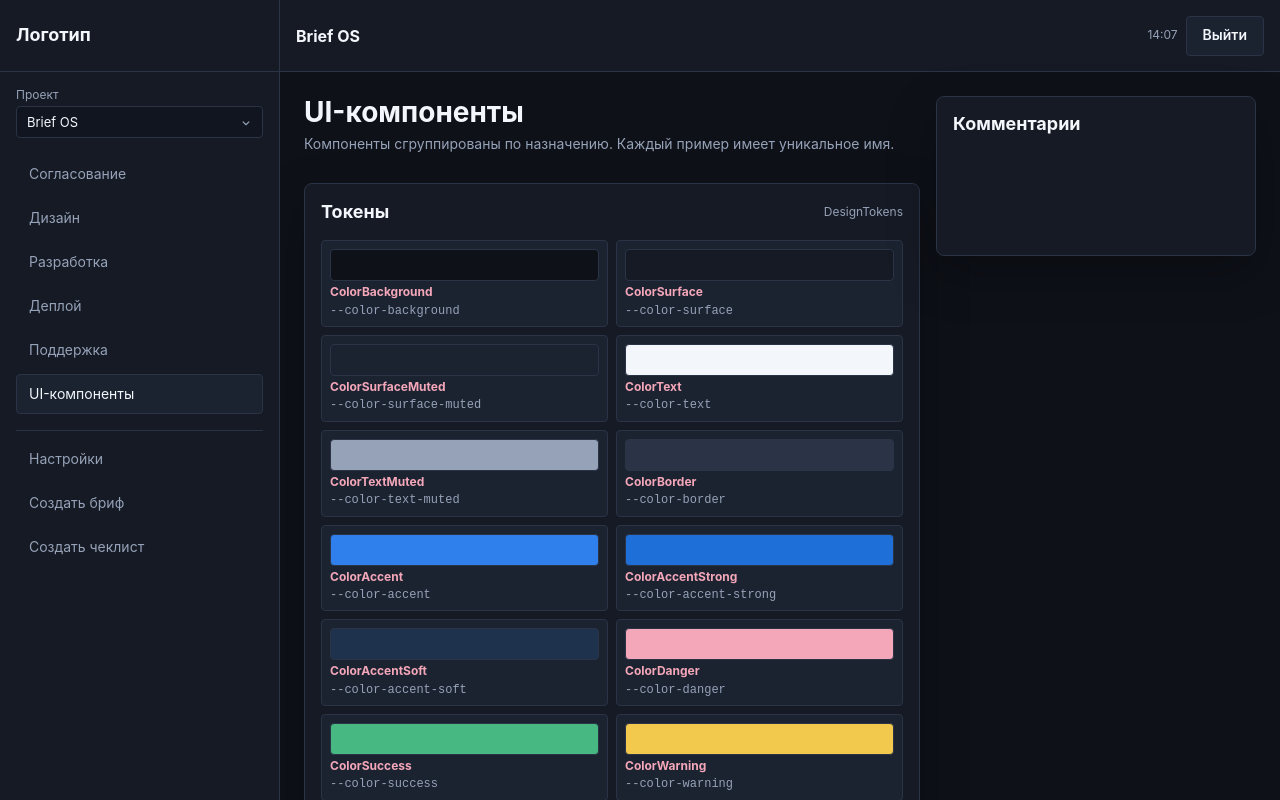
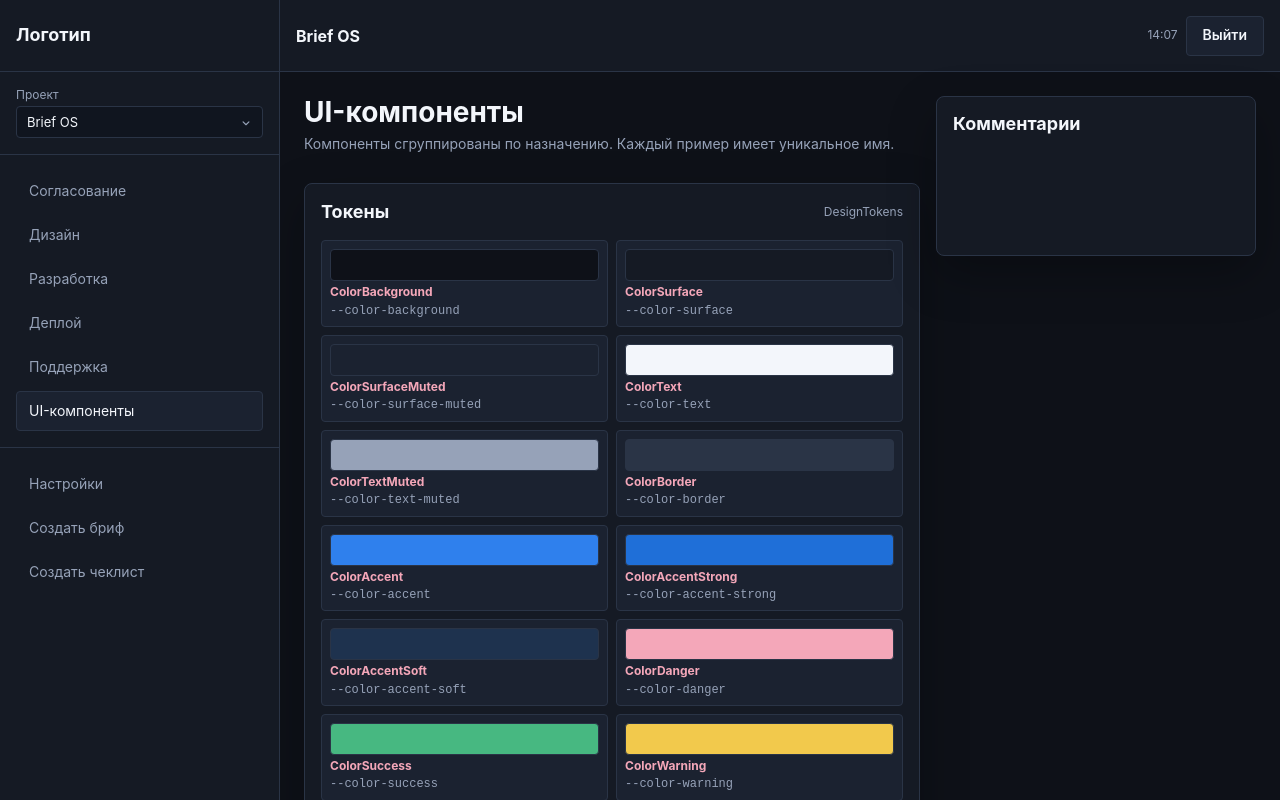
Before and after one commit to YuriyBevov/briefing-app, a Nuxt app: page /ui-components in a window 1280 px wide. Shown: the top 800 px of the page. Built offline with nearby package versions, Linux system fonts and the light colour scheme.

Commit message:
Separate project switcher section

```diff
--- a/app/assets/styles/components/_sidebar.scss
+++ b/app/assets/styles/components/_sidebar.scss
@@ -13,17 +13,21 @@
 
   &__content {
     display: grid;
-    gap: var(--space-md);
     align-content: start;
+  }
+
+  &__project {
     padding: var(--space-md);
+    border-bottom: 1px solid var(--color-border);
   }
 
   &__nav {
     min-width: 0;
+    padding: var(--space-md);
   }
 
   &__nav--bottom {
-    padding-top: var(--space-sm);
+    padding-top: var(--space-md);
     border-top: 1px solid var(--color-border);
   }
 
--- a/app/components/Sidebar.vue
+++ b/app/components/Sidebar.vue
@@ -32,7 +32,9 @@ const handleBottomAction = (action: (typeof bottomMenu)[number]['action']) => {
     </div>
 
     <div class="sidebar__content">
-      <ProjectSwitcher />
+      <div class="sidebar__project">
+        <ProjectSwitcher />
+      </div>
 
       <nav class="sidebar__nav" aria-label="Основное меню">
         <ul class="sidebar__list">
--- a/app/pages/ui-components.vue
+++ b/app/pages/ui-components.vue
@@ -550,12 +550,14 @@ const tableRows = [
                 <a class="logo" href="/">Логотип</a>
               </div>
               <div class="sidebar__content">
+                <div class="sidebar__project">
                   <label class="project-switcher">
                     <span class="project-switcher__label">ProjectSwitcher</span>
                     <select class="project-switcher__control">
                       <option>Проект Alpha</option>
                     </select>
                   </label>
+                </div>
                 <nav class="sidebar__nav" aria-label="Демо меню">
                   <ul class="sidebar__list">
                     <li class="sidebar__item">
```
Also changed, not shown: 1 other file (tests, documents, lock files or other folders). Lines whose indentation alone changed are shown as unchanged.
